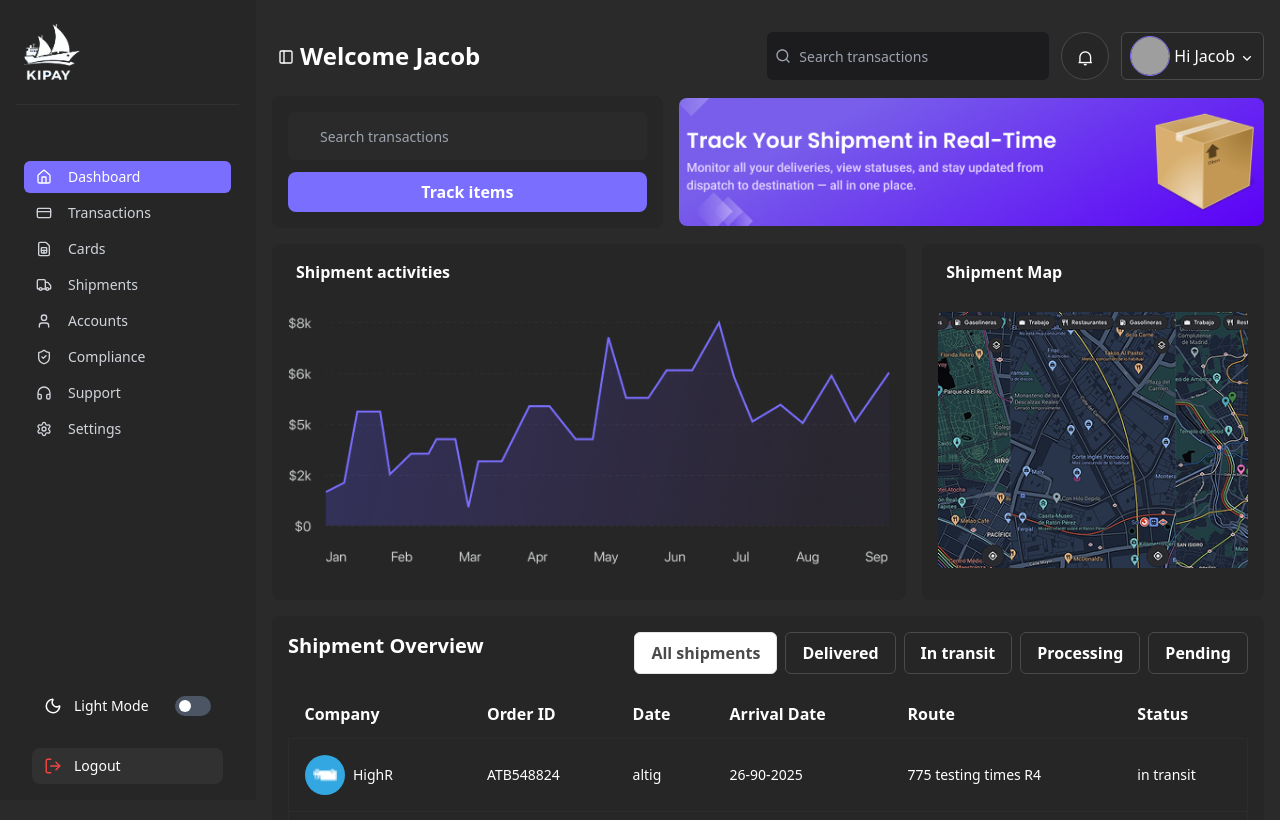
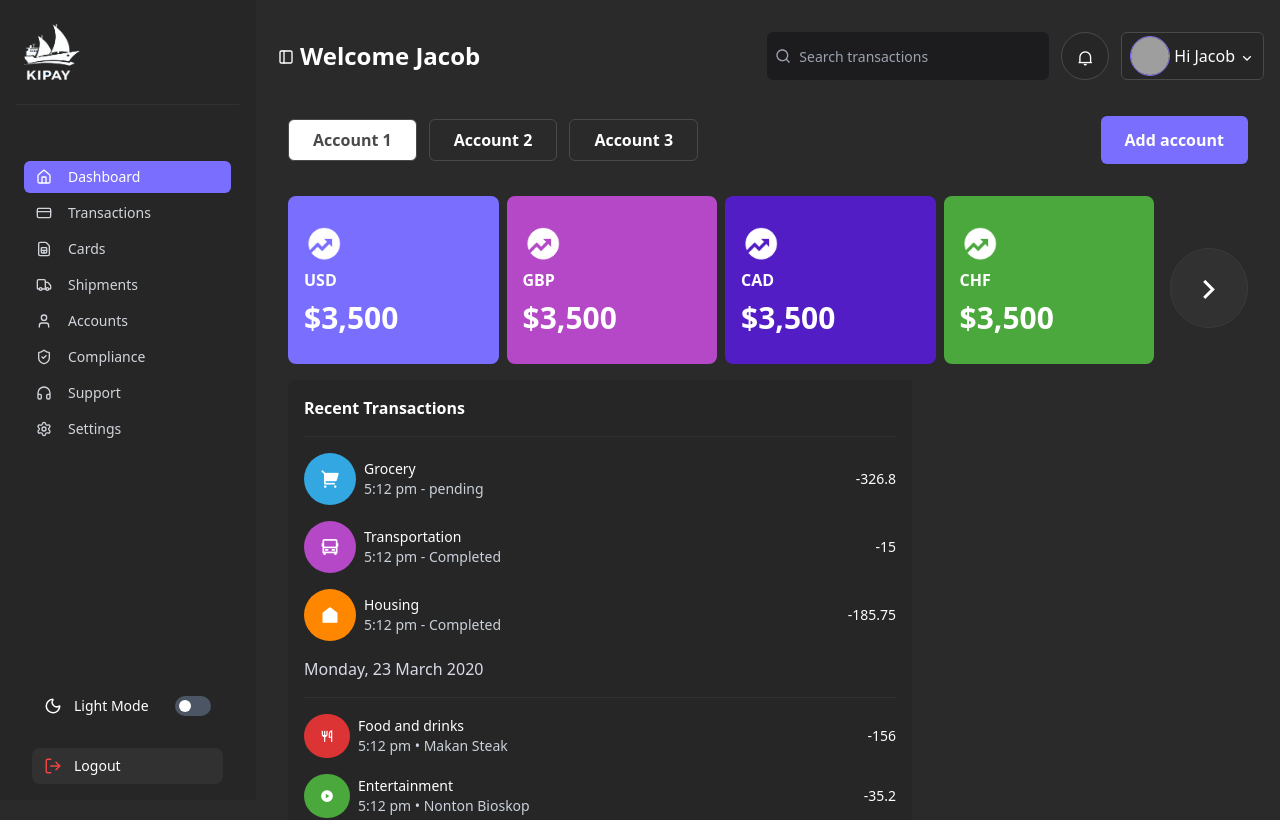
Before and after one commit to MUHAMMAD-HASNAIN-ALI-SHAH/Kipay-Freelancing, a React (Vite) app: page /dashboard in a window 1280 px wide. Shown: the top 820 px of the page. Built offline with nearby package versions, Linux system fonts and the light colour scheme; grey boxes are pictures that could not be loaded.

Commit message:
currency corrected

```diff
--- /dev/null
+++ b/src/components/Dashboard/Accounts.tsx
@@ -0,0 +1,165 @@
+const card = [
+  {
+    color: "bg-[#7A6EFF]",
+    currency: "USD",
+    ammount: "3,500",
+  },
+  {
+    color: "bg-[#B548C6]",
+    currency: "GBP",
+    ammount: "3,500",
+  },
+  {
+    color: "bg-[#531DC5]",
+    currency: "CAD",
+    ammount: "3,500",
+  },
+  {
+    color: "bg-[#4BA83D]",
+    currency: "CHF",
+    ammount: "3,500",
+  },
+];
+
+const activities = [
+  {
+    icon: "ri-shopping-cart-2-fill",
+    name: "Grocery",
+    time: "5:12 pm",
+    status: "pending",
+    price: -326.8,
+    color: "bg-[#32A7E2]",
+  },
+  {
+    icon: "ri-bus-line",
+    name: "Transportation",
+    time: "5:12 pm",
+    status: "Completed",
+    price: -15.0,
+    color: "bg-[#B548C6]",
+  },
+  {
+    icon: "ri-home-fill",
+    name: "Housing",
+    time: "5:12 pm",
+    status: "Completed",
+    price: -185.75,
+    color: "bg-[#FF8700]",
+  },
+];
+
+const activitesAfterDate = [
+  {
+    name: "Food and drinks",
+    desc: "5:12 pm  •  Makan Steak",
+    time: "25-05-2025",
+    color: "bg-[#DC3434]",
+    amount: -156.0,
+    icon: <i className="ri-restaurant-line"></i>,
+  },
+  {
+    name: "Entertainment",
+    desc: "5:12 pm  •  Nonton Bioskop",
+    time: "25-05-2025",
+    color: "bg-[#4BA83D]",
+    amount: -35.2,
+    icon: <i className="ri-play-circle-fill"></i>,
+  },
+];
+
+const Accounts = () => {
+  return (
+    <div className="w-full pt-5 px-4">
+      {/* Responsive Buttons */}
+      <div className="flex justify-between items-center mb-4">
+        <div className="flex flex-wrap sm:flex-nowrap gap-3 mb-4">
+          <button className="flex-1 sm:flex-none px-6 py-2 font-semibold border rounded-md border-[#4A4A4A] bg-white text-[#4A4A4A]">
+            Account 1
+          </button>
+          <button className="flex-1 sm:flex-none px-6 py-2 font-semibold border rounded-md border-[#4A4A4A] text-white">
+            Account 2
+          </button>
+          <button className="flex-1 sm:flex-none px-6 py-2 font-semibold border rounded-md border-[#4A4A4A] text-white">
+            Account 3
+          </button>
+        </div>
+        <div className="flex flex-wrap sm:flex-nowrap gap-3 mb-4">
+          <button className="flex-1 sm:flex-none px-6 py-3 font-semibold border rounded-md bg-[#7A6EFF] text-white border-none">
+            Add account
+          </button>
+        </div>
+      </div>
+
+        {/* Responsive cards */}
+      <div className="w-full flex items-center gap-4">
+        <div className="flex justify-between gap-2 items-center mb-4 w-full">
+          {card.map((c, i) => (
+            <div
+              key={i}
+              className={`flex w-[25%] flex-col gap-1 justify-start px-4 rounded-lg py-7 ${c.color}`}
+            >
+              <img src="./Dashboard/arrow.png" className="w-10 h-10" alt="" />
+              <h1 className="font-bold">{c.currency}</h1>
+              <h2 className="text-3xl font-bold pt-1">${c.ammount}</h2>
+            </div>
+          ))}
+        </div>
+        <div className="px-5 py-5 bg-[#313131] border border-[#3B3A3A] rounded-full cursor-pointer h-20">
+          <i className="ri-arrow-right-s-line text-4xl"></i>
+        </div>
+      </div>
+
+
+      <div className="w-full flex flex-col rounded-lg overflow-x-auto lg:overflow-x-hidden">
+        <div className="bg-[#262626] w-[65%] p-4">
+          <h4 className="text-md font-semibold mb-3">Recent Transactions</h4>
+          <hr className="w-full border-t border-[#313131] py-2 mt-4" />
+          <ul className="space-y-4">
+            {activities.map((a, i) => (
+              <li
+                key={i}
+                className="flex justify-between items-center text-sm flex-wrap"
+              >
+                <div className="flex items-center gap-2">
+                  <div className={`${a.color} px-4 py-3 rounded-full`}>
+                    <i className={`${a.icon} text-xl`}></i>
+                  </div>
+                  <div>
+                    <p>{a.name}</p>
+                    <span className="text-[#CAD1DA]">
+                      {a.time} - {a.status}
+                    </span>
+                  </div>
+                </div>
+                <span>{a.price}</span>
+              </li>
+            ))}
+          </ul>
+          <h6 className="text-[#D9DBE9] py-4">Monday, 23 March 2020</h6>
+          <hr className="w-full border-t border-[#313131]" />
+          <ul className="space-y-4 mt-4">
+            {activitesAfterDate.map((a, i) => (
+              <li key={i} className="flex justify-between items-center text-sm">
+                <div className="flex items-center gap-2">
+                  <div className={`${a.color} px-4 py-3 rounded-full`}>
+                    {a.icon}
+                  </div>
+                  <div>
+                    <p>{a.name}</p>
+                    <p className="text-[#CAD1DA]">{a.desc}</p>
+                  </div>
+                </div>
+                <span>{a.amount}</span>
+              </li>
+            ))}
+          </ul>
+        </div>
+        <div className="bg-[#262626] w-[35%]">
+
+        </div>
+      </div>
+    </div>
+  );
+};
+
+export default Accounts;
--- a/src/components/Dashboard/Main.tsx
+++ b/src/components/Dashboard/Main.tsx
@@ -1,11 +1,11 @@
+import Accounts from "./Accounts";
 import DashboardNavbar from "./DashboardNavbar";
-import Shipments from "./Shipments";
 
 const Main = () => {
   return (
     <div className="text-white">
       <DashboardNavbar />
-      <Shipments />
+      <Accounts />
     </div>
   );
 };
--- a/src/components/OnBoarding/Individual/IndividualChooseCurrency.tsx
+++ b/src/components/OnBoarding/Individual/IndividualChooseCurrency.tsx
@@ -21,10 +21,10 @@ const IndividualChooseCurrency = ({
             <li className="py-3 px-6 rounded-full border border-[#7A6EFF] text-[#7A6EFF]">
               EUR
             </li>
-            <li className="py-3 px-6 rounded-full border border-[#4B4A4A] text-[#4B4A4A]">
+            <li className="py-3 px-6 rounded-full border border-[#4B4A4A] text-white">
               CNY
             </li>
-            <li className="py-3 px-6 rounded-full border border-[#4B4A4A] text-[#4B4A4A]">
+            <li className="py-3 px-6 rounded-full border border-[#4B4A4A] text-white">
               GBP
             </li>
           </ul>
```
Also changed, not shown: public/Dashboard/arrow.png (added).
